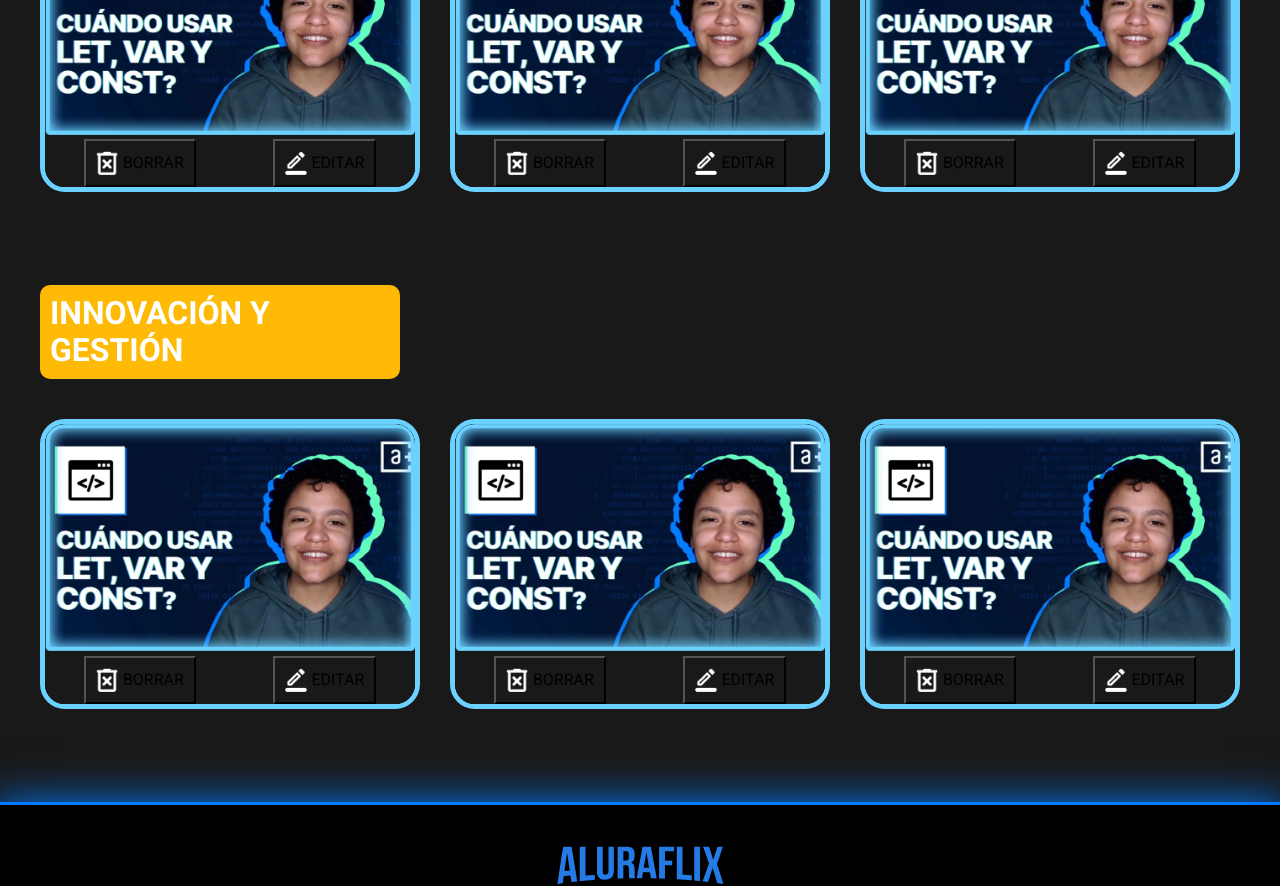
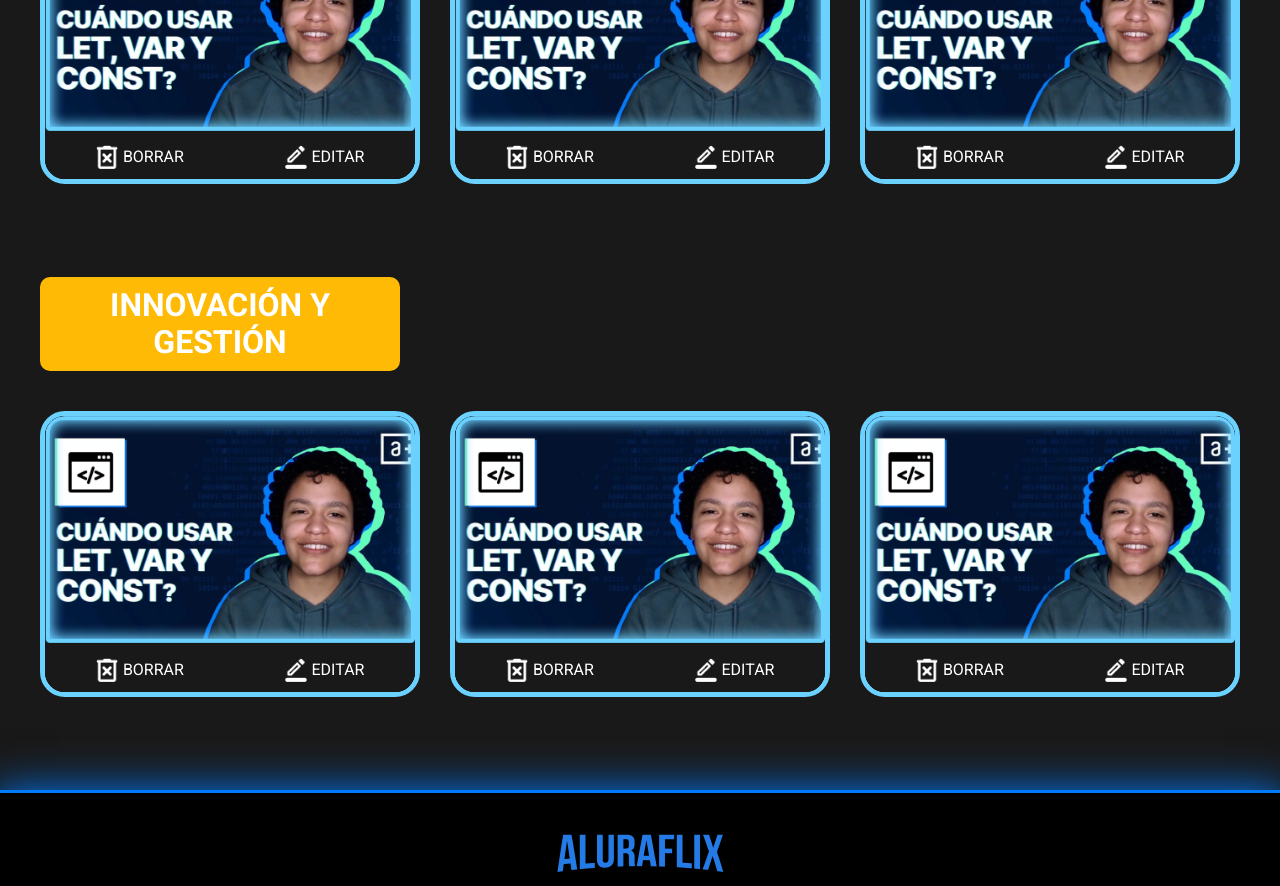
Before and after one commit to soyNelsonValenzuela/challenge-aluraflix, a React (Vite) app: page / in a window 1280 px wide. Shown: the part 1460-2346 px from the top of the page. Built offline with nearby package versions, Linux system fonts and the light colour scheme.

Commit message:
mejoras visualizacion

```diff
--- a/src/components/Banner/Banner.module.css
+++ b/src/components/Banner/Banner.module.css
@@ -22,6 +22,7 @@
     left: 0;
     z-index: 0;
     box-shadow: inset 0px 85px 30px -75px var(--color-blue);
+
 }
 
 .textContainer{
--- a/src/components/Card/Card.module.css
+++ b/src/components/Card/Card.module.css
@@ -11,7 +11,6 @@
 .contenedorBotones{
     display: flex;
     justify-content: space-around;
-
 }
 
 .btn {
@@ -19,6 +18,9 @@
   gap: 5px;
   padding: 10px;
   align-items: center;
+  color: #fff;
+  border: none;
+  cursor: pointer;
 }
 
 .btn img{
--- a/src/components/Categorias/Categoria.module.css
+++ b/src/components/Categorias/Categoria.module.css
@@ -1,33 +1,24 @@
-.categoria{
+.categoria {
     color: var(--color-white);
     display: flex;
     flex-direction: column;
-    gap:40px;
+    gap: 40px;
     margin-bottom: 93px;
     padding: 0 40px;
 }
 
-h3{
+h3 {
     border-radius: 10px;
     width: 30%;
-    padding: 10px ;
+    padding: 10px;
     display: flex;
     justify-content: center;
+
+    text-align: center;
     font-size: 32px;
 }
 
-.tituloFront{
-    background-color: var(--color-frontend);
-}
-.tituloBack{
-    background-color: var(--color-backend);
-
-}
-.tituloIyG{
-    background-color: var(--color-iyg);
-}
-
-.cardContainer{
+.cardContainer {
     display: flex;
     gap: 30px;
 }
--- a/src/components/Header/Header.module.css
+++ b/src/components/Header/Header.module.css
@@ -5,6 +5,7 @@
     padding: 40px;
     background-color: var(--color-black);
     border-bottom: 3px solid var(--color-blue);
+
 }
 
 .logo {
```
